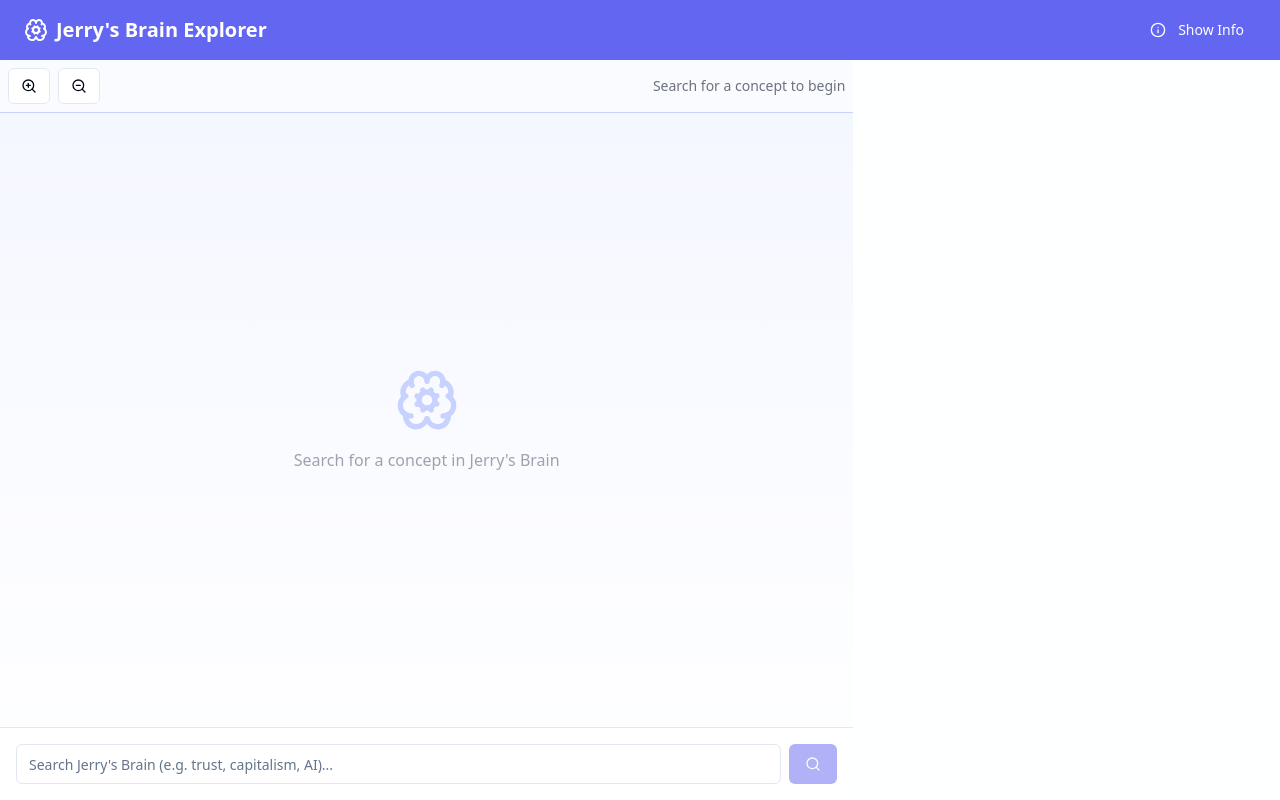
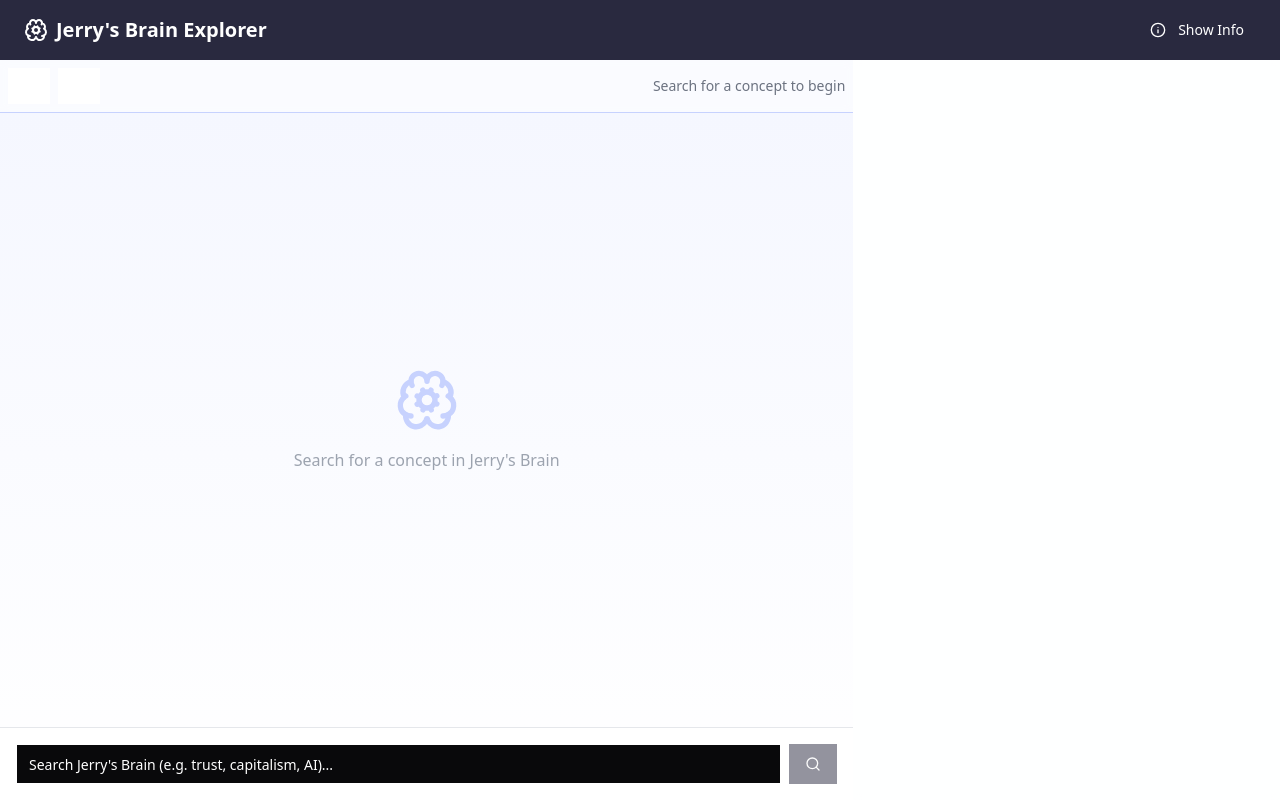
Before and after one commit to FTG-003/jerrys-brain-whisper, a React (Vite) app: page / in a window 1280 px wide. Built offline with nearby package versions, Linux system fonts and the light colour scheme.

Commit message:
Refactor: Use new primary color
Update the primary color to rgb(41, 41, 63) across the application.

```diff
--- a/src/index.css
+++ b/src/index.css
@@ -5,69 +5,31 @@
 
 @layer base {
   :root {
-    --background: 0 0% 100%;
-    --foreground: 222.2 84% 4.9%;
-
-    --card: 0 0% 100%;
-    --card-foreground: 222.2 84% 4.9%;
-
-    --popover: 0 0% 100%;
-    --popover-foreground: 222.2 84% 4.9%;
-
-    --primary: 243 75% 59%;
-    --primary-foreground: 210 40% 98%;
-
-    --secondary: 240 79% 67%;
-    --secondary-foreground: 222.2 47.4% 11.2%;
-
-    --muted: 210 40% 96.1%;
-    --muted-foreground: 215.4 16.3% 46.9%;
-
-    --accent: 240 79% 90%;
-    --accent-foreground: 222.2 47.4% 11.2%;
-
-    --destructive: 0 84.2% 60.2%;
-    --destructive-foreground: 210 40% 98%;
-
-    --border: 214.3 31.8% 91.4%;
-    --input: 214.3 31.8% 91.4%;
-    --ring: 243 75% 59%;
-
-    --radius: 0.5rem;
-  }
-
-  * {
-    @apply border-border;
+    --background: 240 10% 3.9%; /*  Dark background using the provided color */
+    --foreground: 0 0% 98%; /*  Light foreground for contrast */
+    --primary: 240 45% 22%; /*  Based on rgb(41, 41, 63) */
+    --primary-foreground: 0 0% 98%;
   }
 
   body {
-    @apply bg-background text-foreground;
-    font-feature-settings: "rlig" 1, "calt" 1;
+    @apply bg-brain-primary text-white antialiased;
   }
 }
 
 @layer components {
   .node-card {
-    @apply bg-white border border-brain-light rounded-lg p-4 shadow-sm hover:shadow-md transition-shadow duration-200;
+    @apply bg-brain-dark/70 border border-brain-light/30 rounded-lg p-4 shadow-sm hover:shadow-md transition-shadow duration-200;
   }
 
   .chat-message {
-    @apply p-4 rounded-lg mb-4 max-w-[80%];
+    @apply p-4 rounded-lg mb-4 max-w-[80%] bg-brain-dark/50;
   }
 
   .user-message {
-    @apply chat-message bg-brain-primary text-white ml-auto;
+    @apply chat-message bg-brain-primary/70 text-white ml-auto;
   }
 
   .bot-message {
-    @apply chat-message bg-brain-light text-gray-800;
-  }
-
-  .thinking-dot {
-    @apply w-2 h-2 rounded-full bg-brain-primary inline-block mx-0.5;
-  }
-
-  .node-link {
-    @apply text-brain-primary hover:text-brain-dark underline transition-colors duration-200;
+    @apply chat-message bg-brain-dark/60 text-gray-100;
   }
 }
--- a/tailwind.config.ts
+++ b/tailwind.config.ts
@@ -1,4 +1,3 @@
-
 import type { Config } from "tailwindcss";
 
 export default {
@@ -13,13 +12,20 @@ export default {
   theme: {
     container: {
       center: true,
-			padding: '2rem',
+      padding: "2rem",
       screens: {
-				'2xl': '1400px'
-			}
+        "2xl": "1400px",
+      },
     },
     extend: {
       colors: {
+        brain: {
+          primary: 'rgb(41, 41, 63)',
+          secondary: '#6366f1',
+          light: '#c7d2fe',
+          dark: '#1a1a2e',
+          background: '#f5f7ff'
+        },
         border: 'hsl(var(--border))',
         input: 'hsl(var(--input))',
         ring: 'hsl(var(--ring))',
@@ -53,13 +59,12 @@ export default {
           DEFAULT: 'hsl(var(--card))',
           foreground: 'hsl(var(--card-foreground))'
         },
-				brain: {
-					primary: '#6366f1',
-					secondary: '#818cf8',
-					light: '#c7d2fe',
-					dark: '#4338ca',
-					background: '#f5f7ff'
-				}
+      },
+      backgroundColor: {
+        'brain-primary-dark': 'rgb(41, 41, 63)'
+      },
+      textColor: {
+        'brain-primary-dark': 'rgb(41, 41, 63)'
       },
       borderRadius: {
         lg: 'var(--radius)',
@@ -98,7 +103,7 @@ export default {
         'pulse-slow': 'pulse-slow 3s ease-in-out infinite',
         'bounce-gentle': 'bounce-gentle 2s ease-in-out infinite'
       }
-		}
+    },
   },
   plugins: [require("tailwindcss-animate")],
 } satisfies Config;
```
Lines whose indentation alone changed are shown as unchanged.
